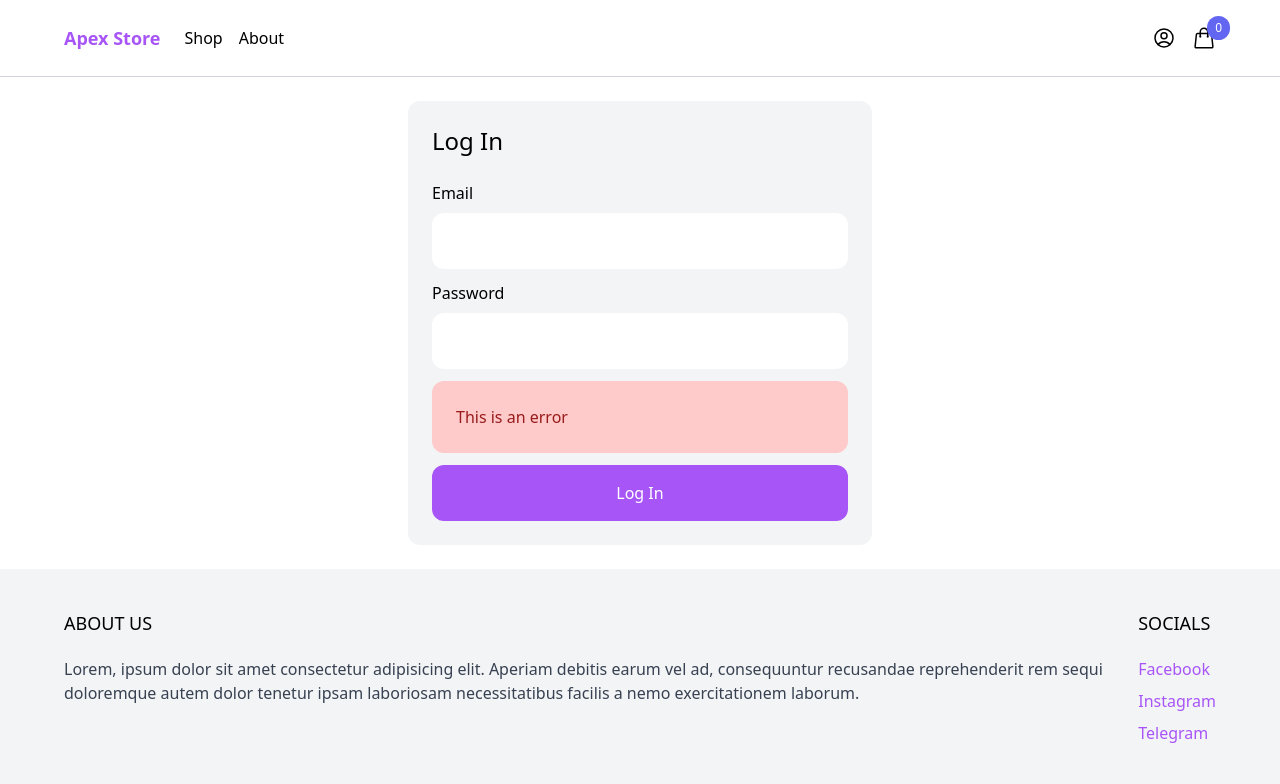
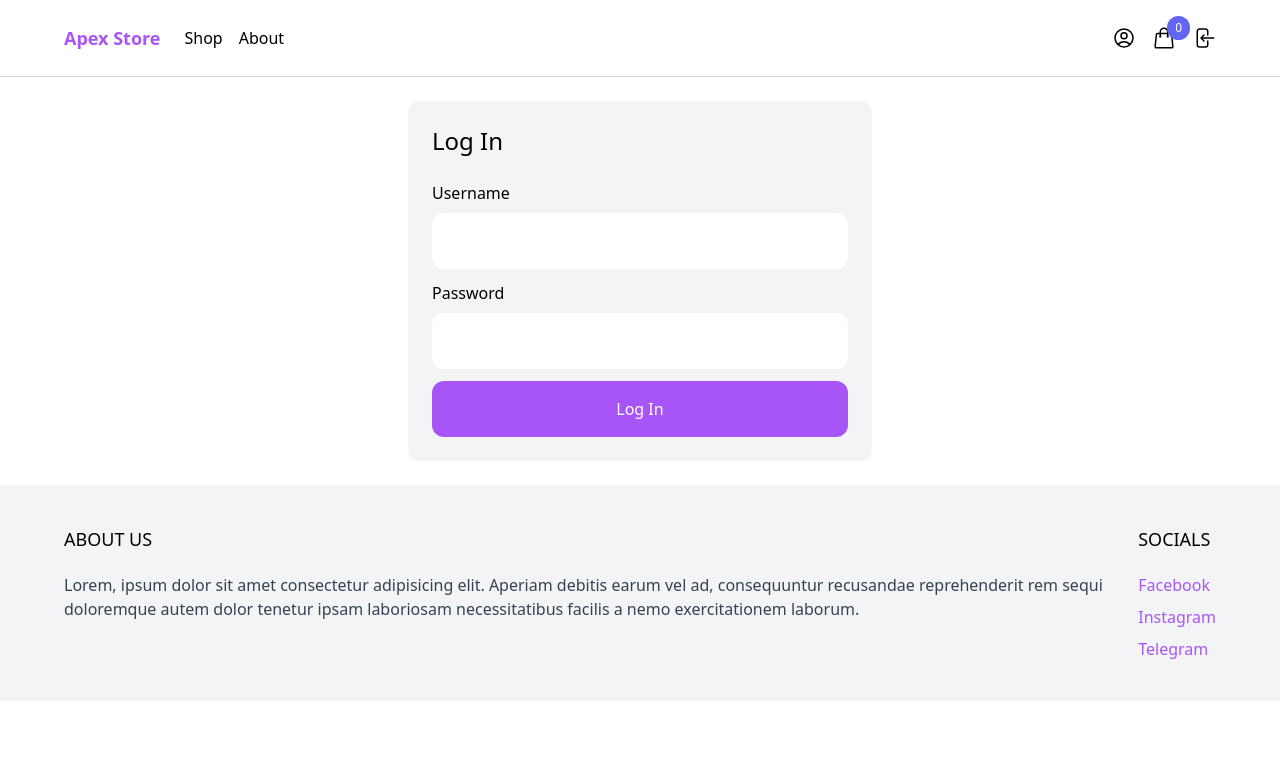
Before and after one commit to MiladHoseinzadeh/Apex_Store, a Django app: template accounts/templates/accounts/login.html in a window 1280 px wide. Shown: the top 784 px of the page. Run offline with Django 4.2, Linux system fonts and the light colour scheme; the template is opened without the code that fills it: values that come from a table or form of the project are taken from there, others are empty; some libraries are stand-ins or nearby versions.

Commit message:
Added Login functionality

```diff
--- a/accounts/templates/accounts/login.html
+++ b/accounts/templates/accounts/login.html
@@ -9,16 +9,33 @@
 		<form action="." method="post" class="space-y-3">
 			{% csrf_token %}
 			<div>
-				<label>Email</label>
-				<input type="email" class="w-full mt-2 py-4 px-6 bg-white rounded-xl">
+				<label>Username</label>
+				<input type="text" name="username" class="w-full mt-2 py-4 px-6 bg-white rounded-xl">
 			</div>
 			<div>
 				<label>Password</label>
-				<input type="password" class="w-full mt-2 py-4 px-6 bg-white rounded-xl">
+				<input type="password" name="password" class="w-full mt-2 py-4 px-6 bg-white rounded-xl">
 			</div>
-			<div class="p-6 bg-red-200 text-red-800 rounded-xl">
-				<p>This is an error</p>
-			</div>
+
+			{% if form.errors %}
+
+				{% for field in form %}
+
+					{% for error in field.errors %}
+						<div class="p-6 bg-red-200 text-red-800 rounded-xl">
+							<p>{{ error | escape }}</p>
+						</div>
+					{% endfor %}
+
+				{% endfor %}
+
+				{% for error in form.non_field_errors %}
+					<div class="p-6 bg-red-200 text-red-800 rounded-xl">
+						<p>{{ error | escape }}</p>
+					</div>
+				{% endfor %}
+
+			{% endif %}
 
 			<div>
 				<button class="py-4 block w-full px-6 text-white rounded-xl bg-purple-500 hover:bg-purple-700">Log In</button>
--- a/accounts/urls.py
+++ b/accounts/urls.py
@@ -1,12 +1,12 @@
 from django.contrib.auth import views
 from django.urls import path
 
-from accounts.views import signup#, login
+from accounts.views import signup
 
 app_name = 'accounts'
 
 urlpatterns = [
 	path('signup/', signup, name='signup'),
-	# path('login/', login, name='login'),
+	path('login/', views.LoginView.as_view(template_name="accounts/login.html"), name='login'),
 	path('logout/', views.LogoutView.as_view(), name='logout'),
 ]
--- a/accounts/views.py
+++ b/accounts/views.py
@@ -18,6 +18,3 @@ def signup(request):
         'form':form
     }
     return render(request, 'accounts/signup.html', context)
-
-# def login(request):
-#     return render(request, 'accounts/login.html')
--- a/core/settings.py
+++ b/core/settings.py
@@ -135,5 +135,6 @@ SESSION_COOKIE_AGE = 86400
 
 CART_SESSION_ID = 'cart'
 
-# Logout Redirect
+# Login and Logout Redirect
+LOGIN_REDIRECT_URL = '/'
 LOGOUT_REDIRECT_URL = '/'
--- a/core/urls.py
+++ b/core/urls.py
@@ -23,5 +23,5 @@ from django.urls import path, include
 urlpatterns = [
     path("admin/", admin.site.urls),
     path("", include("ecommerce.urls")),
-    path("accounts/", include("accounts.urls")),
+    path("", include("accounts.urls")),
 ] + static(settings.MEDIA_URL, document_root=settings.MEDIA_ROOT)
--- a/ecommerce/templates/ecommerce/base.html
+++ b/ecommerce/templates/ecommerce/base.html
@@ -37,6 +37,12 @@
 							<path stroke-linecap="round" stroke-linejoin="round" d="M15.75 9V5.25A2.25 2.25 0 0013.5 3h-6a2.25 2.25 0 00-2.25 2.25v13.5A2.25 2.25 0 007.5 21h6a2.25 2.25 0 002.25-2.25V15m3 0l3-3m0 0l-3-3m3 3H9" />
 						</svg>
 					</a>
+				{% else %}
+					<a href="{% url 'accounts:login' %}">
+						<svg xmlns="http://www.w3.org/2000/svg" fill="none" viewBox="0 0 24 24" stroke-width="1.5" stroke="currentColor" class="w-6 h-6">
+							<path stroke-linecap="round" stroke-linejoin="round" d="M15.75 9V5.25A2.25 2.25 0 0013.5 3h-6a2.25 2.25 0 00-2.25 2.25v13.5A2.25 2.25 0 007.5 21h6a2.25 2.25 0 002.25-2.25V15M12 9l-3 3m0 0l3 3m-3-3h12.75" />
+						</svg>
+					</a>
 				{% endif %}
 
 			</div>
```
